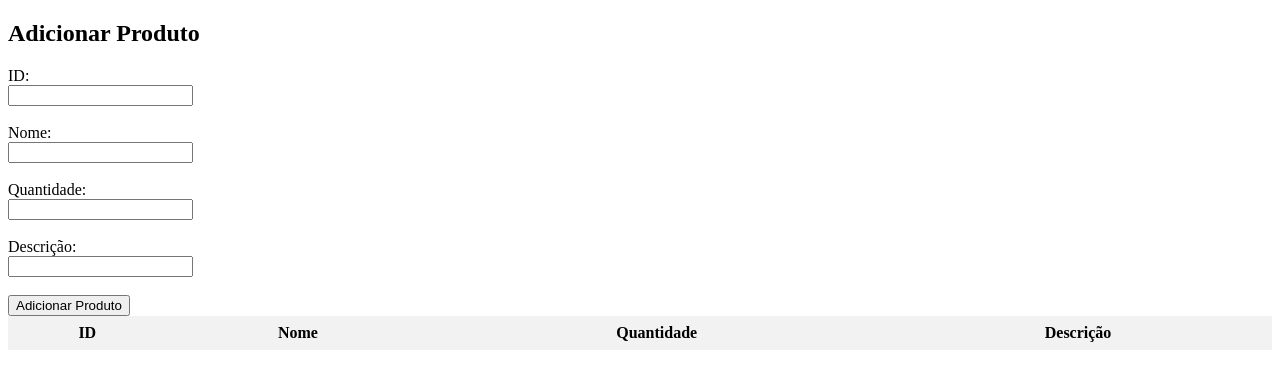
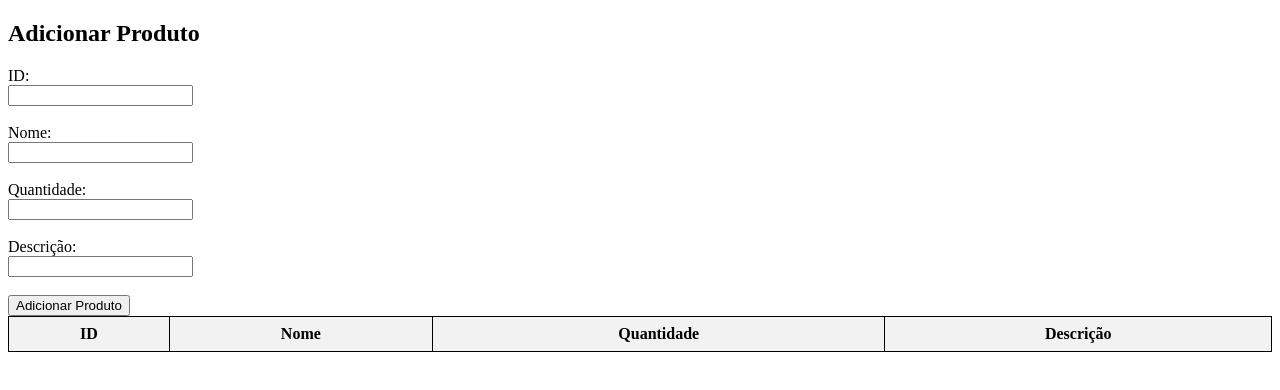
Before and after one commit to Thomas918ops/Produtos, a plain HTML site: page Produto/index.html in a window 1280 px wide. Drawn offline with Linux system fonts and the light colour scheme.

Commit message:
Atualizar o index.html

```diff
--- a/Produto/index.html
+++ b/Produto/index.html
@@ -4,14 +4,14 @@
     <meta charset="UTF-8">
     <meta http-equiv="X-UA-Compatible" content="IE=edge">
     <meta name="viewport" content="width=device-width, initial-scale=1.0">
-    <title>Produtos</title>
+    <title>Produtos Observados</title>
     <style>
         table{
             width: 100%;
             border-collapse: collapse;
         }
         table, th, td{
-            border: 1px soliod black;
+            border: 1px solid black;
         }
         th, td{
             padding: 8px;
```
